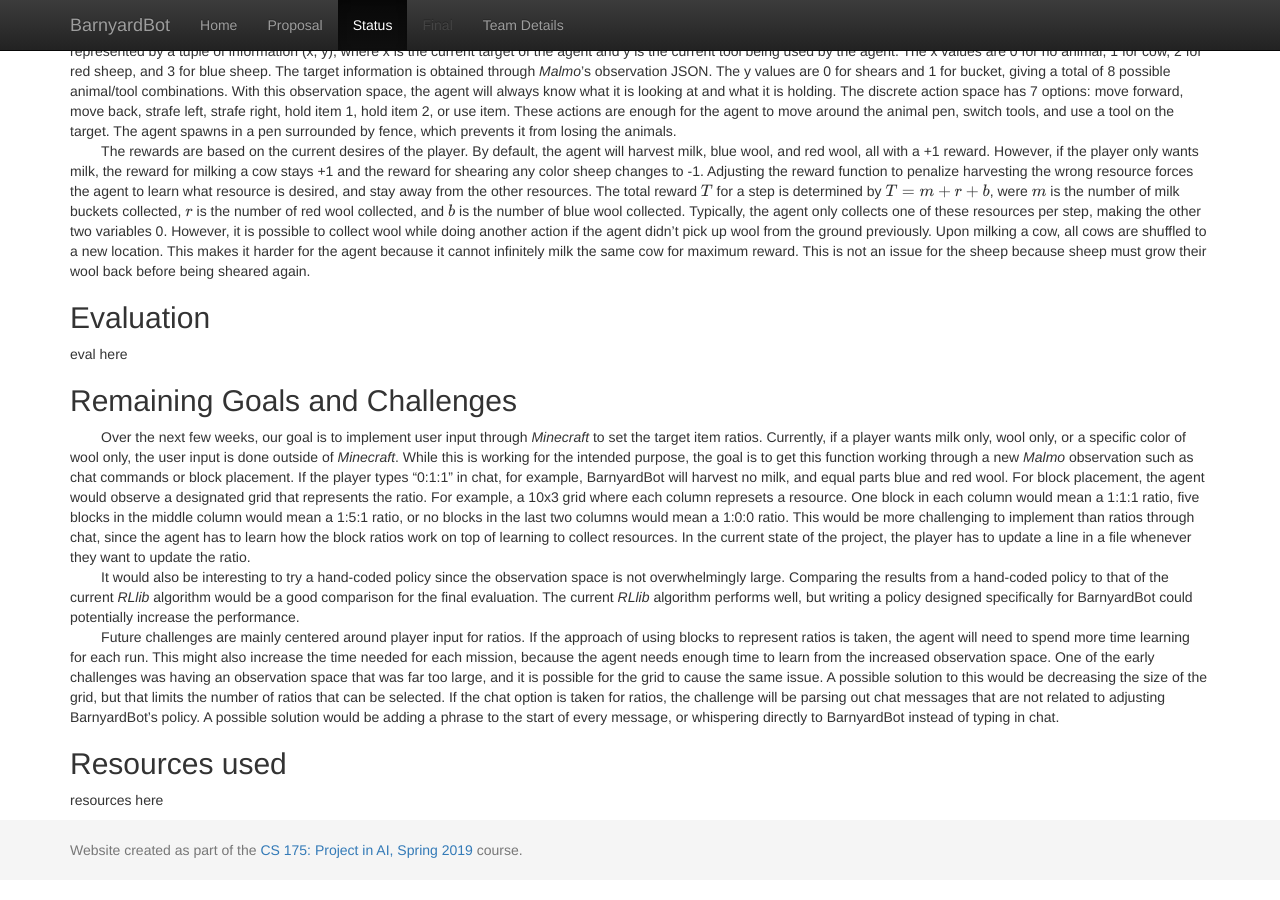
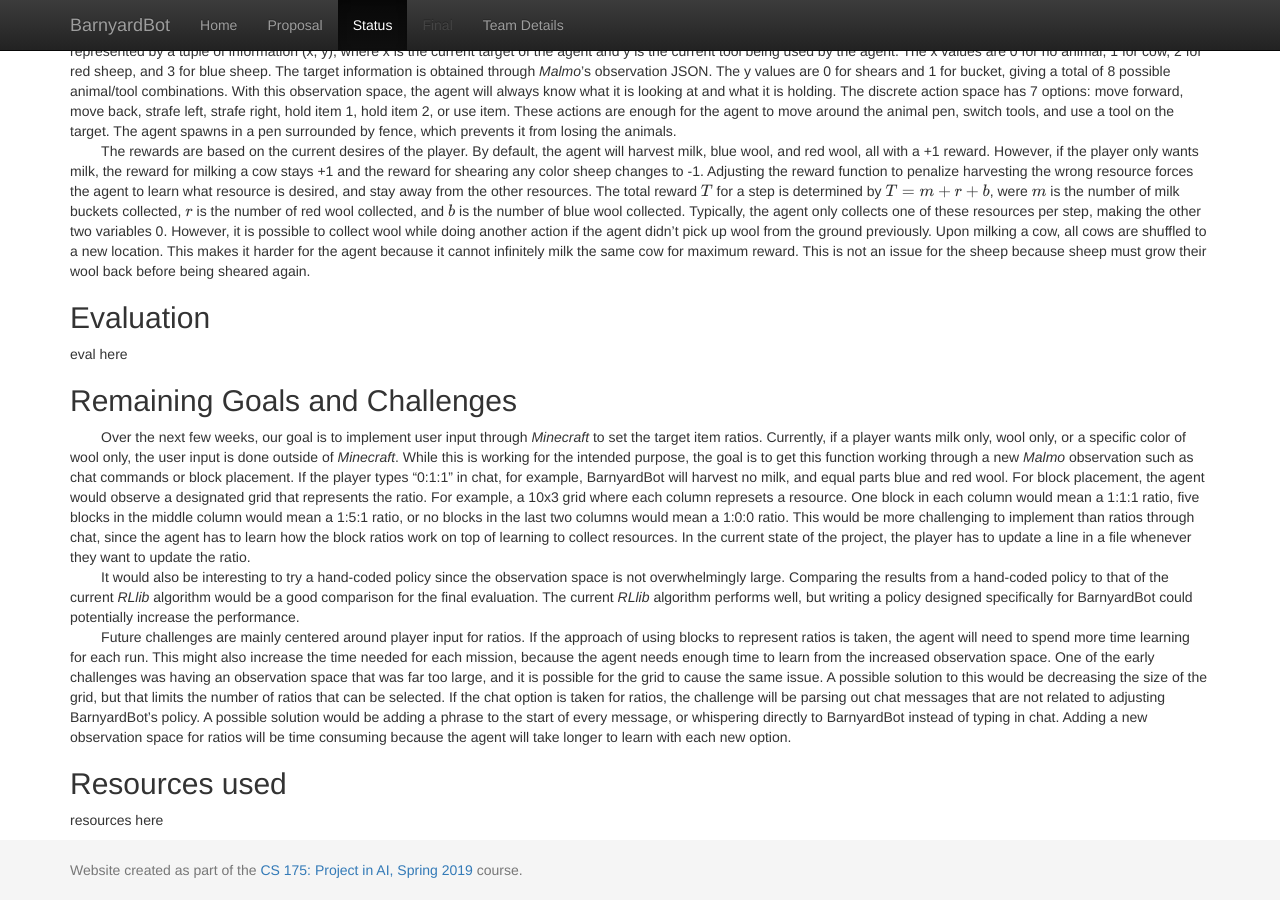
Before and after one commit to brandonmeyer/BarnyardBot, a Jekyll site: the page built from docs/status.md, in a window 1280 px wide and 900 px high, scrolled down 518 px. Built offline with Jekyll 4.4.1, drawn with Linux system fonts in a browser that asks for light colours; formulas are drawn with MathJax 3.

Commit message:
Update status.md

```diff
--- a/docs/status.md
+++ b/docs/status.md
@@ -19,7 +19,7 @@ eval here
 ## Remaining Goals and Challenges
 &nbsp;&nbsp;&nbsp;&nbsp;&nbsp;&nbsp;&nbsp;&nbsp;Over the next few weeks, our goal is to implement user input through *Minecraft* to set the target item ratios. Currently, if a player wants milk only, wool only, or a specific color of wool only, the user input is done outside of *Minecraft*. While this is working for the intended purpose, the goal is to get this function working through a new *Malmo* observation such as chat commands or block placement. If the player types "0:1:1" in chat, for example, BarnyardBot will harvest no milk, and equal parts blue and red wool. For block placement, the agent would observe a designated grid that represents the ratio. For example, a 10x3 grid where each column represets a resource. One block in each column would mean a 1:1:1 ratio, five blocks in the middle column would mean a 1:5:1 ratio, or no blocks in the last two columns would mean a 1:0:0 ratio. This would be more challenging to implement than ratios through chat, since the agent has to learn how the block ratios work on top of learning to collect resources. In the current state of the project, the player has to update a line in a file whenever they want to update the ratio.\
 &nbsp;&nbsp;&nbsp;&nbsp;&nbsp;&nbsp;&nbsp;&nbsp;It would also be interesting to try a hand-coded policy since the observation space is not overwhelmingly large. Comparing the results from a hand-coded policy to that of the current *RLlib* algorithm would be a good comparison for the final evaluation. The current *RLlib* algorithm performs well, but writing a policy designed specifically for BarnyardBot could potentially increase the performance.\
-&nbsp;&nbsp;&nbsp;&nbsp;&nbsp;&nbsp;&nbsp;&nbsp;Future challenges are mainly centered around player input for ratios. If the approach of using blocks to represent ratios is taken, the agent will need to spend more time learning for each run. This might also increase the time needed for each mission, because the agent needs enough time to learn from the increased observation space. One of the early challenges was having an observation space that was far too large, and it is possible for the grid to cause the same issue. A possible solution to this would be decreasing the size of the grid, but that limits the number of ratios that can be selected. If the chat option is taken for ratios, the challenge will be parsing out chat messages that are not related to adjusting BarnyardBot's policy. A possible solution would be adding a phrase to the start of every message, or whispering directly to BarnyardBot instead of typing in chat.
+&nbsp;&nbsp;&nbsp;&nbsp;&nbsp;&nbsp;&nbsp;&nbsp;Future challenges are mainly centered around player input for ratios. If the approach of using blocks to represent ratios is taken, the agent will need to spend more time learning for each run. This might also increase the time needed for each mission, because the agent needs enough time to learn from the increased observation space. One of the early challenges was having an observation space that was far too large, and it is possible for the grid to cause the same issue. A possible solution to this would be decreasing the size of the grid, but that limits the number of ratios that can be selected. If the chat option is taken for ratios, the challenge will be parsing out chat messages that are not related to adjusting BarnyardBot's policy. A possible solution would be adding a phrase to the start of every message, or whispering directly to BarnyardBot instead of typing in chat. Adding a new observation space for ratios will be time consuming because the agent will take longer to learn with each new option.
 
 ## Resources used
 resources here
```
